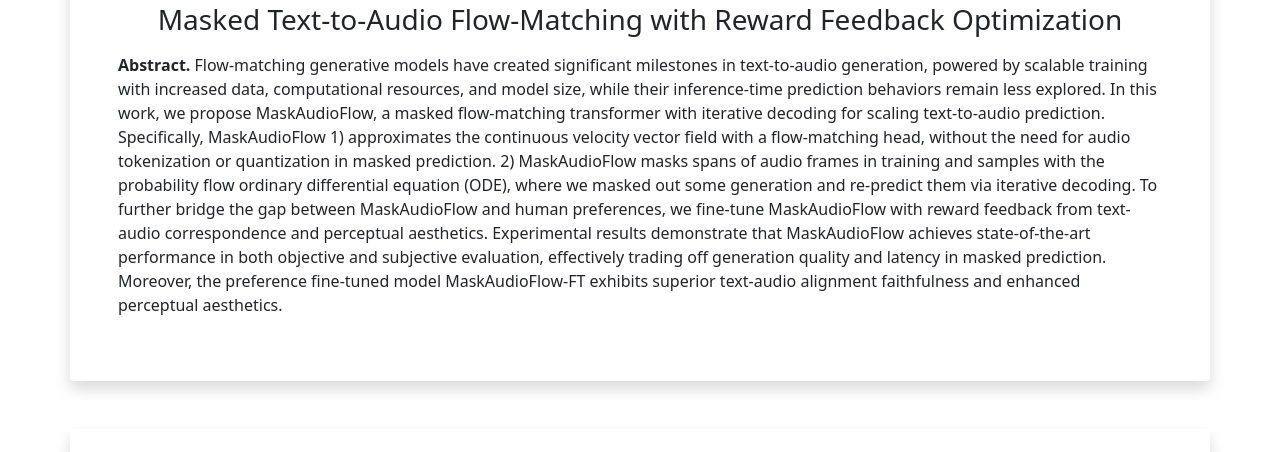
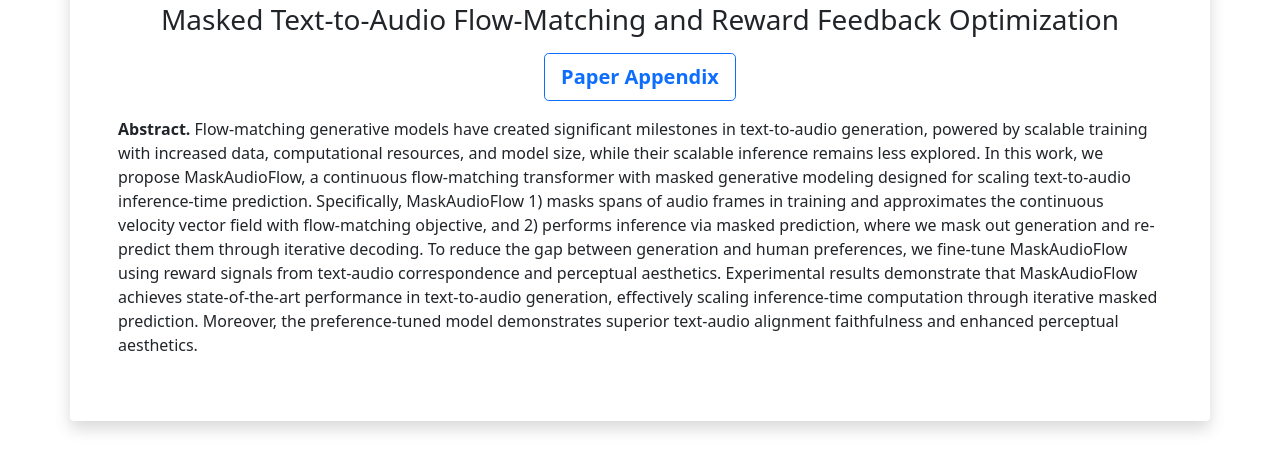
Before and after one commit to MaskAudio/MaskAudio.github.io, a plain HTML site: page index.html in a window 1280 px wide. Shown: the part 149-601 px from the top of the page. Drawn offline with nearby package versions, Linux system fonts and the light colour scheme.

Commit message:
Update index.html

```diff
--- a/index.html
+++ b/index.html
@@ -24,13 +24,21 @@
   <body>
     <div class="container pt-5 mt-5 shadow p-5 mb-5 bg-white rounded">
       <div class="text-center">
-        <h1>MaskAudioFLow</h1><h3>Masked Text-to-Audio Flow-Matching with Reward Feedback Optimization</h3>
+        <h1>MaskAudioFLow</h1><h3>Masked Text-to-Audio Flow-Matching and Reward Feedback Optimization</h3>
         <p><b></b></p>
       </div>
+            <p class="mt-3 text-center">
+        <a href="Paper_Appendix.pdf"
+           class="btn btn-outline-primary btn-lg fw-bold"
+           target="_blank">
+          Paper Appendix
+        </a>
+      </p>
+
       <p>
         <b>Abstract.</b>
-       Flow-matching generative models have created significant milestones in text-to-audio generation, powered by scalable training with increased data, computational resources, and model size, while their inference-time prediction behaviors remain less explored. In this work, we propose MaskAudioFlow, a masked flow-matching transformer with iterative decoding for scaling text-to-audio prediction. Specifically, MaskAudioFlow 1) approximates the continuous velocity vector field with a flow-matching head, without the need for audio tokenization or quantization in masked prediction. 2) MaskAudioFlow masks spans of audio frames in training and samples with the probability flow ordinary differential equation (ODE), where we masked out some generation and re-predict them via iterative decoding. To further bridge the gap between MaskAudioFlow and human preferences, we fine-tune MaskAudioFlow with reward feedback from text-audio correspondence and perceptual aesthetics. Experimental results demonstrate that MaskAudioFlow achieves state-of-the-art performance in both objective and subjective evaluation, effectively trading off generation quality and latency in masked prediction. Moreover, the preference fine-tuned model MaskAudioFlow-FT exhibits superior text-audio alignment faithfulness and enhanced perceptual aesthetics.
-      </p>
+        Flow-matching generative models have created significant milestones in text-to-audio generation, powered by scalable training with increased data, computational resources, and model size, while their scalable inference remains less explored. In this work, we propose MaskAudioFlow, a continuous flow-matching transformer with masked generative modeling designed for scaling text-to-audio inference-time prediction. Specifically, MaskAudioFlow 1) masks spans of audio frames in training and approximates the continuous velocity vector field with flow-matching objective, and 2) performs inference via masked prediction, where we mask out generation and re-predict them through iterative decoding. To reduce the gap between generation and human preferences, we fine-tune MaskAudioFlow using reward signals from text-audio correspondence and perceptual aesthetics. Experimental results demonstrate that MaskAudioFlow achieves state-of-the-art performance in text-to-audio generation, effectively scaling inference-time computation through iterative masked prediction. Moreover, the preference-tuned model demonstrates superior text-audio alignment faithfulness and enhanced perceptual aesthetics.
+             </p>
     </div>
 
 <div class="container pt-5 mt-5 shadow p-5 mb-5 bg-white rounded">
```
